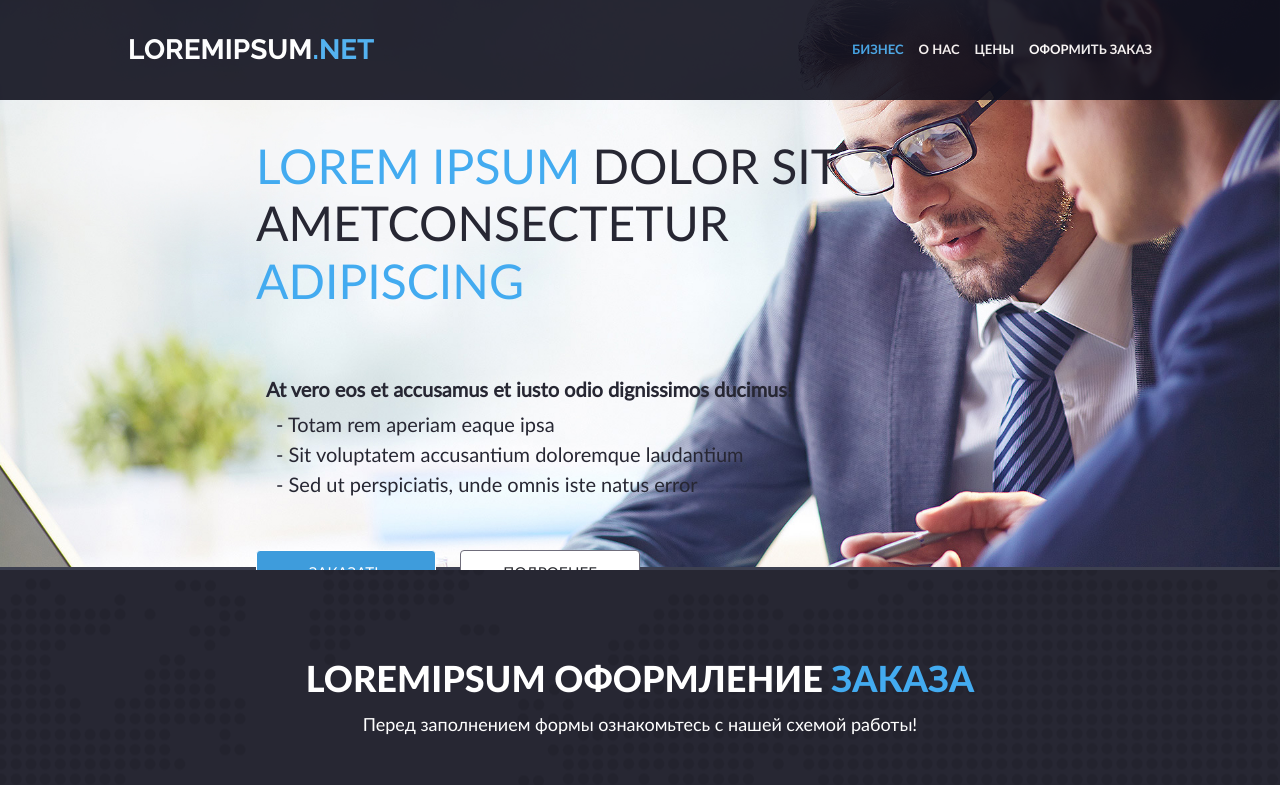
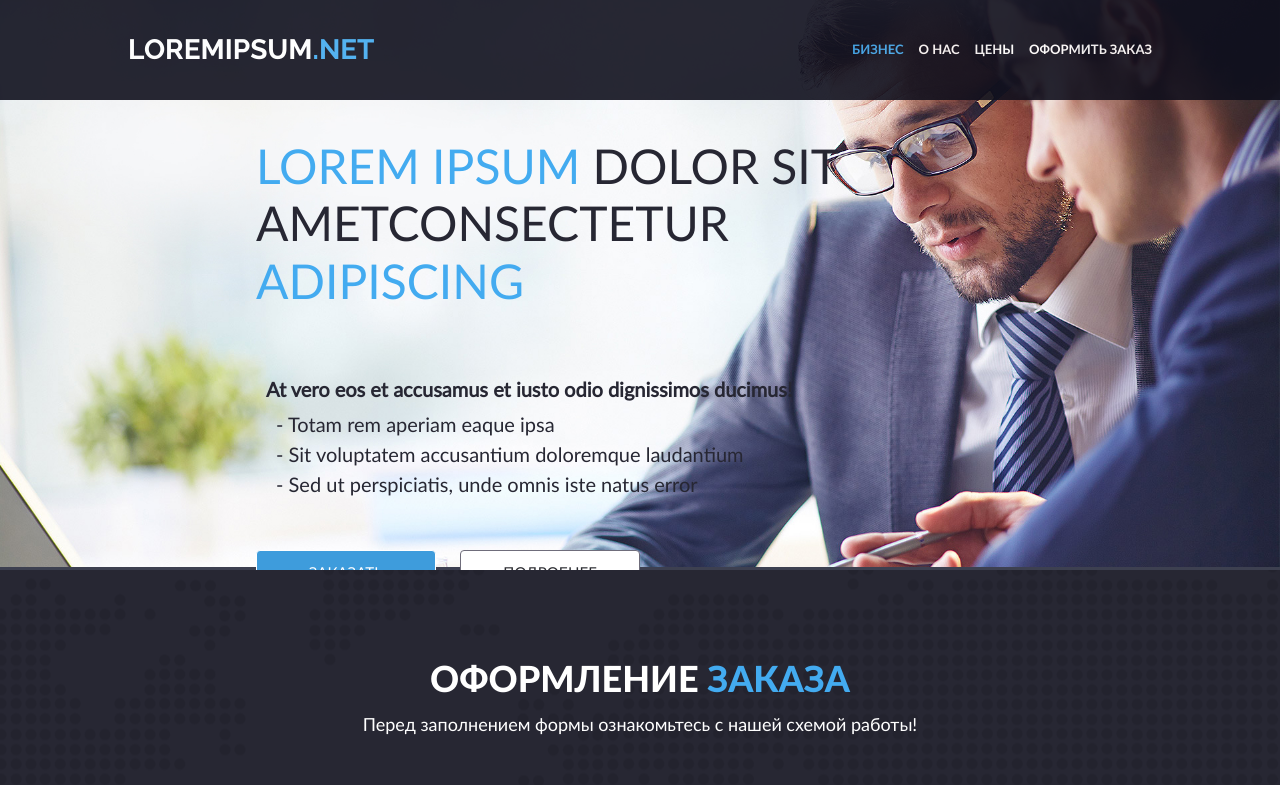
Before and after one commit to KiselevWebUI/test_html, a website: page src/html/index.html in a window 1280 px wide. Shown: the top 785 px of the page. Drawn offline with nearby package versions, Linux system fonts and the light colour scheme; files that its build step writes are made by us from their sources; files whose address does not match are found by name.

Commit message:
update text

```diff
--- a/src/html/chunk/content.html
+++ b/src/html/chunk/content.html
@@ -1,5 +1,5 @@
 <div class="content">
-    <h1>LoremIpsum Оформление <span>Заказа</span></h1>
+    <h1>Оформление <span>Заказа</span></h1>
     <h3>
         Перед заполнением формы ознакомьтесь с нашей схемой работы!
     </h3>
```
